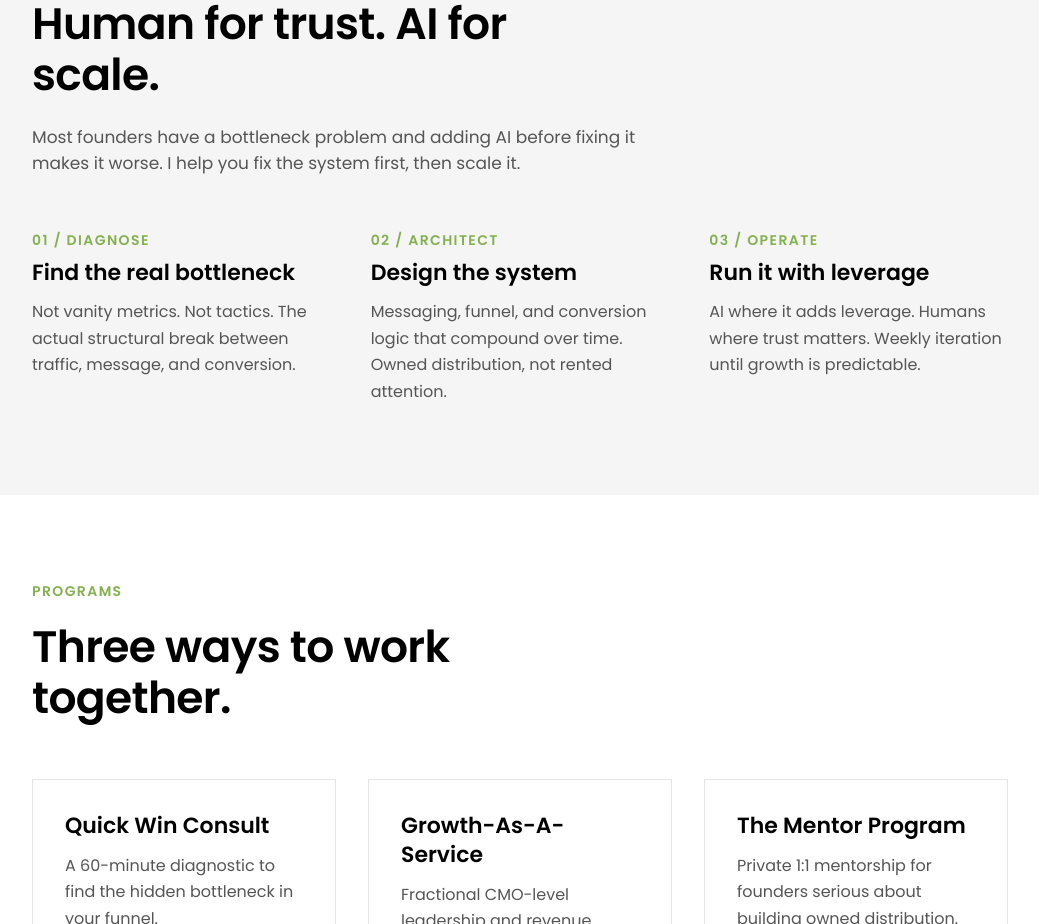
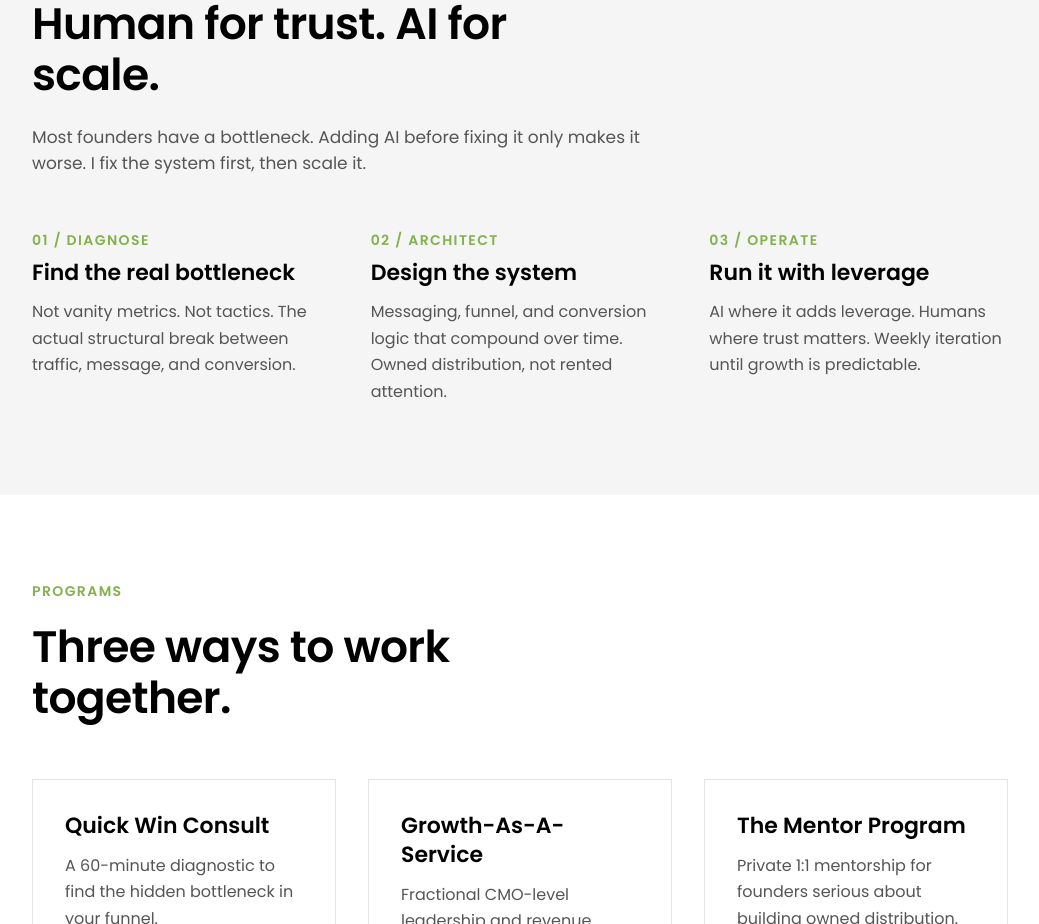
Before and after one commit to ndxtraders/revvaughn-com, a Next.js app: page / in a window 1280 px wide. Shown: the part 3220-4144 px from the top of the page, without its empty margins (120-1159 px from the left). Built offline with nearby package versions, Linux system fonts and the light colour scheme.

Commit message:
Update page.js

```diff
--- a/app/page.js
+++ b/app/page.js
@@ -206,7 +206,7 @@ export default function Home() {
             <p className="eyebrow mb-6">AI Growth Systems</p>
             <h2 className="text-h1 font-semibold mb-6">Human for trust. AI for scale.</h2>
             <p className="text-lead text-ink-muted">
-              Most founders have a bottleneck problem and adding AI before fixing it makes it worse. I help you fix the system first, then scale it.
+              Most founders have a bottleneck. Adding AI before fixing it only makes it worse. I fix the system first, then scale it.
             </p>
           </div>
           <div className="grid md:grid-cols-3 gap-10">
```
